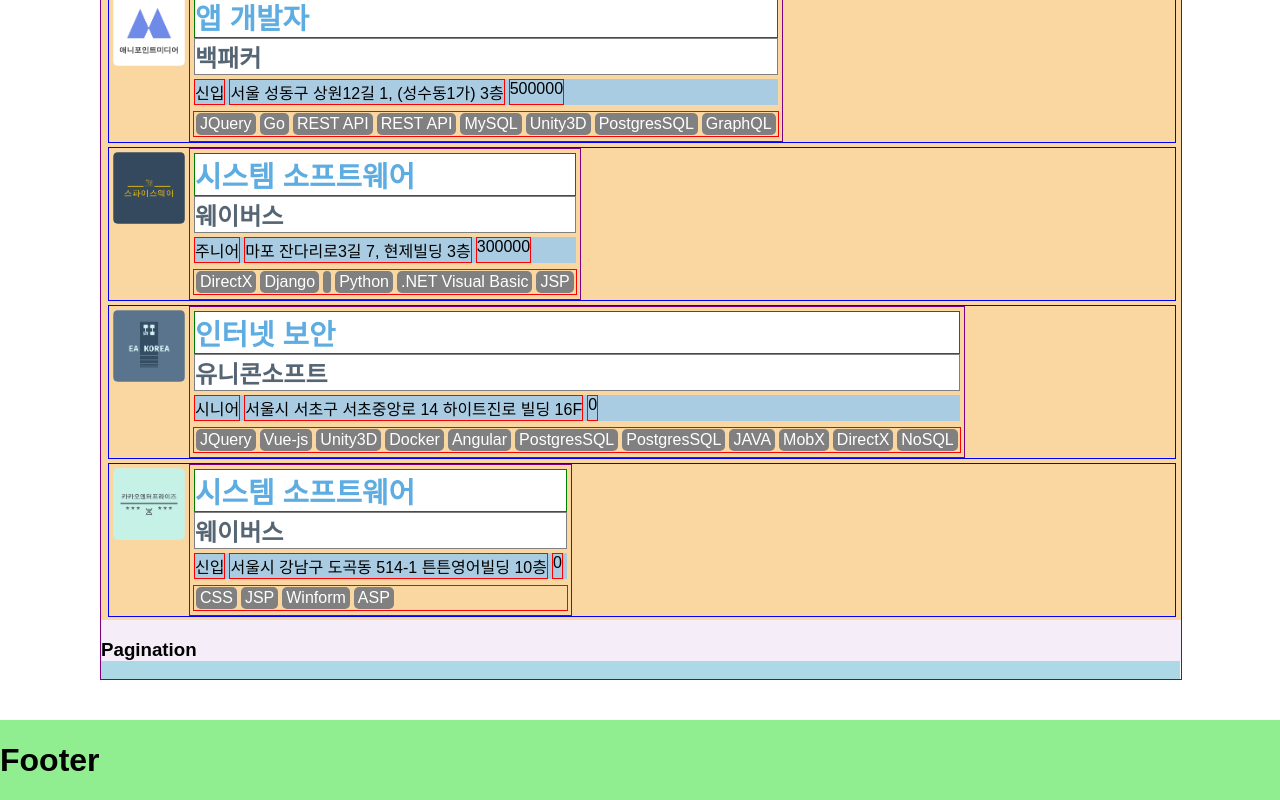
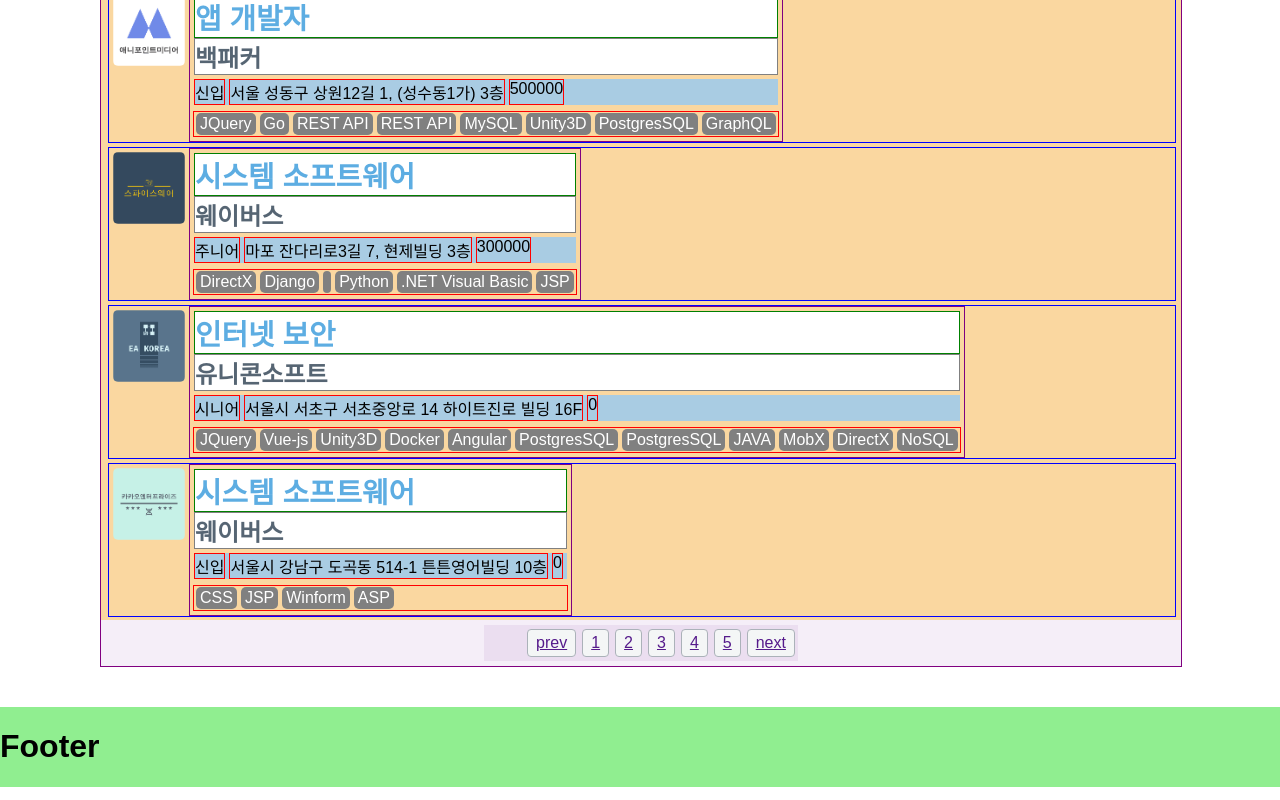
Before and after one commit to dragonsuperf/job-spider, a React (Create React App) app in the folder frontend/: page / in a window 1280 px wide. Shown: the part 1123-1923 px from the top of the page. Built offline with nearby package versions, Linux system fonts and the light colour scheme.

Commit message:
조금수정

```diff
--- a/frontend/src/components/recruitTable/recruit.js
+++ b/frontend/src/components/recruitTable/recruit.js
@@ -1,6 +1,7 @@
 import React, { useEffect, Fragment } from "react";
 
 import data from "../../datas.json";
+import Pagination from '../uiComponents/pagination'
 
 const randomTen = max => Math.floor(Math.random() * max);
 const randomeMinMax = (min, max) => {
@@ -161,13 +162,13 @@ export const FilterArea = () => {
   );
 };
 
-export const Pagination = props => {
-  return (
-    <Fragment>
-      <h3>Pagination</h3>
-    </Fragment>
-  );
-};
+// export const Pagination = props => {
+//   return (
+//     <Fragment>
+//       <h3>Pagination</h3>
+//     </Fragment>
+//   );
+// };
 
 export const FilterableTable = () => {
   return (
--- /dev/null
+++ b/frontend/src/components/uiComponents/pagination.js
@@ -0,0 +1,36 @@
+import React, { Fragment } from 'react'
+import { Link } from 'react-router-dom'
+
+const Pagination = props => {
+    return (
+      <Fragment>
+        <nav className="page_container">
+            <ul className="page_list">
+                <li className="page_item">
+                    <Link>prev</Link>
+                </li>
+                <li className="page_item">
+                    <Link>1</Link>
+                </li>
+                <li className="page_item">
+                    <Link>2</Link>
+                </li>
+                <li className="page_item">
+                    <Link>3</Link>
+                </li>
+                <li className="page_item">
+                    <Link>4</Link>
+                </li>
+                <li className="page_item">
+                    <Link>5</Link>
+                </li>
+                <li className="page_item">
+                    <Link>next</Link>
+                </li>
+            </ul>
+        </nav>
+      </Fragment>
+    );
+  };
+
+  export default Pagination
--- a/frontend/src/style/container.css
+++ b/frontend/src/style/container.css
@@ -79,13 +79,16 @@ footer {
 
 .menu_item__link {
     font-size: 1.4rem;
+
 }
 
 .nav_links {
     background: tan;
-    margin-right: 20px;
+    margin: 0px 20px 0px 20px;
+    padding: 0px;
     display: flex;
     direction: row;
+    justify-content: space-around;
 }
 
 .nav_icon{
@@ -110,3 +113,24 @@ footer {
         margin-right: 25px;
     }
 }
+
+.page_container{
+    display: flex;
+    align-items: center;
+    justify-content: center;
+}
+
+.page_list {
+    background: #EBDEF0;
+    margin: 5px;
+    display: flex;
+    direction: row;
+}
+
+.page_item {
+    border: 1px solid #ABB2B9;
+    background: #F4F6F6;
+    border-radius: 4px;
+    padding: 4px 8px 4px 8px;
+    margin: 4px 3px 4px 3px;
+}
```
